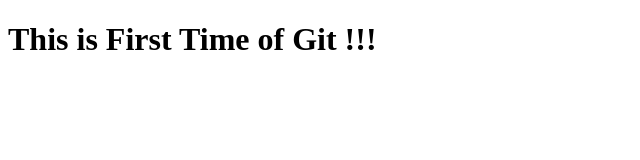
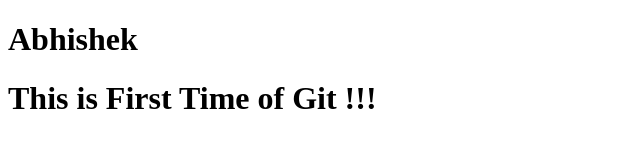
Before and after one commit to shishu562/Demo-Project, a plain HTML site: page F1.html in a window 1280 px wide. Shown: the whole page, without its empty margins (0-640 px from the left). Drawn offline with Linux system fonts and the light colour scheme.

Commit message:
Update F1.html

```diff
--- a/F1.html
+++ b/F1.html
@@ -5,7 +5,9 @@
     <meta name="viewport" content="width=device-width, initial-scale=1.0">
     <title>Git</title>
 </head>
+
 <body>
+    <h1>Abhishek <h1>
     <h1> This is First Time of Git !!!</h1>
 </body>
 </html>
```
